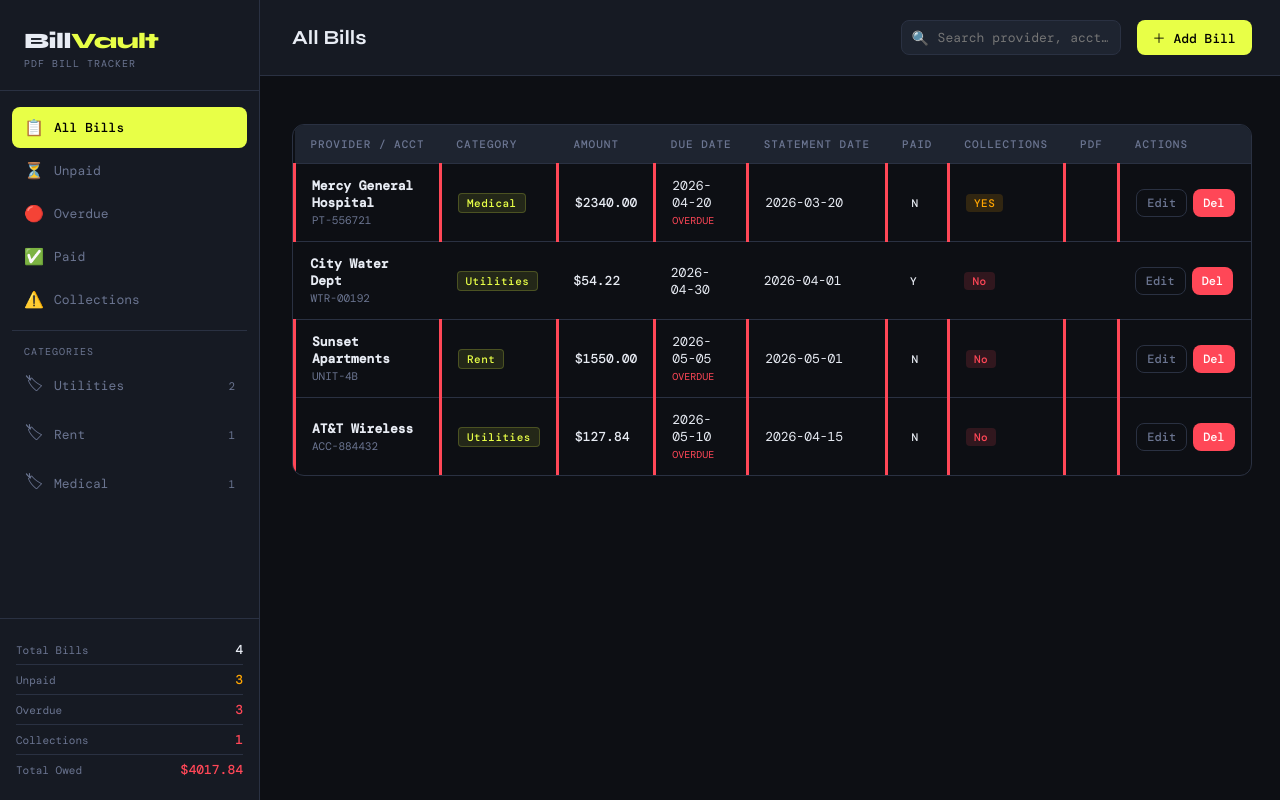
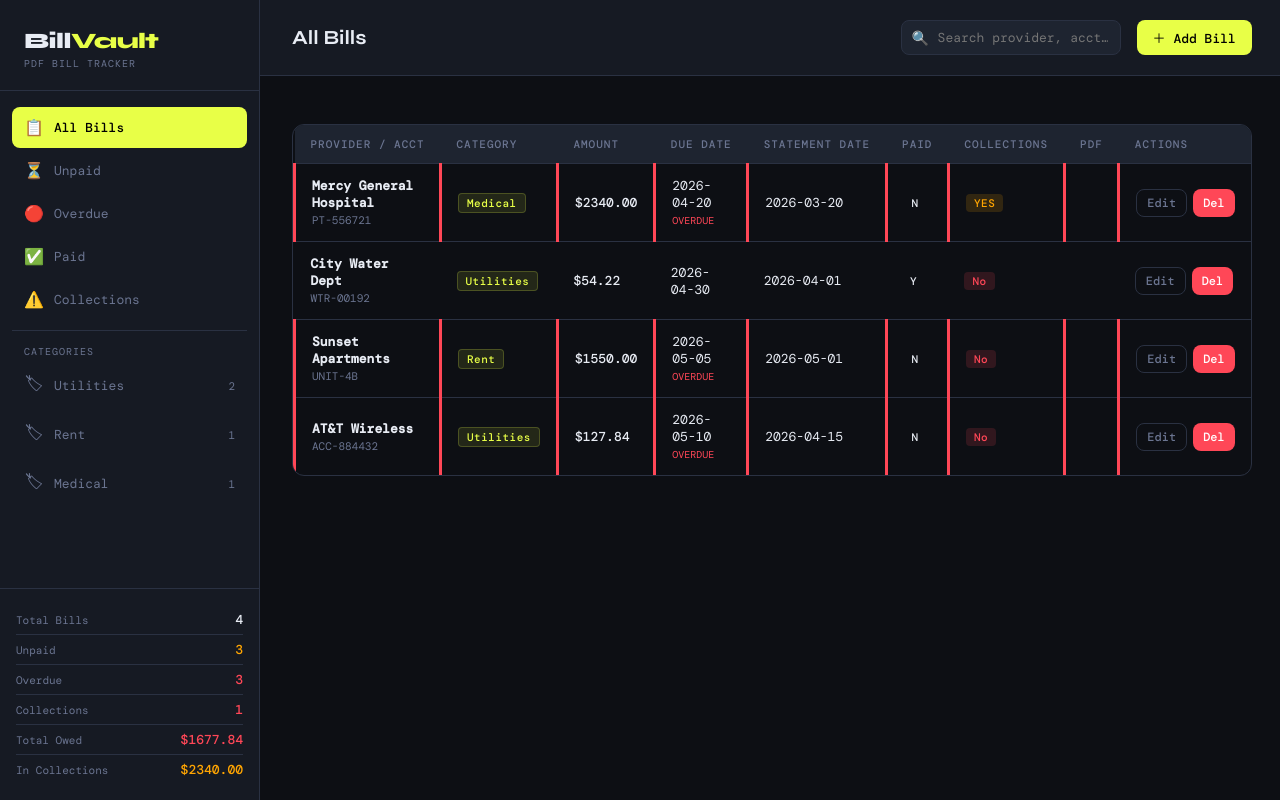
Before and after one commit to scaljei/Bill-Management, a Flask app: page / in a window 1280 px wide. Run offline with Flask 3, Linux system fonts and the light colour scheme; data comes from the database, SQL or seed files in the repository; some web fonts are replaced.

Commit message:
fix: exclude collections from total owed, show as separate stat

```diff
--- a/app.py
+++ b/app.py
@@ -261,8 +261,9 @@ def stats():
           COUNT(*) as total,
           SUM(CASE WHEN paid='N' THEN 1 ELSE 0 END) as unpaid,
           SUM(CASE WHEN in_collections='Y' THEN 1 ELSE 0 END) as in_collections,
-          SUM(CASE WHEN paid='N' THEN COALESCE(amount_due,0) ELSE 0 END) as total_owed,
-          SUM(COALESCE(amount_due,0)) as total_amount
+          SUM(CASE WHEN paid='N' AND in_collections='N' THEN COALESCE(amount_due,0) ELSE 0 END) as total_owed,
+          SUM(COALESCE(amount_due,0)) as total_amount,
+          SUM(CASE WHEN in_collections='Y' THEN COALESCE(amount_due,0) ELSE 0 END) as collections_amount
         FROM bills
     """).fetchone()
     overdue = db.execute("""
--- a/templates/index.html
+++ b/templates/index.html
@@ -476,6 +476,7 @@ async function loadStats() {
       <div class="stat-item"><span class="stat-label">Overdue</span><span class="stat-value danger">${s.overdue}</span></div>
       <div class="stat-item"><span class="stat-label">Collections</span><span class="stat-value danger">${s.in_collections}</span></div>
       <div class="stat-item"><span class="stat-label">Total Owed</span><span class="stat-value danger">$${(s.total_owed||0).toFixed(2)}</span></div>
+      <div class="stat-item"><span class="stat-label">In Collections</span><span class="stat-value warn">$${(s.collections_amount||0).toFixed(2)}</span></div>
     `;
     const catNav = document.getElementById('cat-nav');
     catNav.innerHTML = (s.categories || []).map(c =>
```
